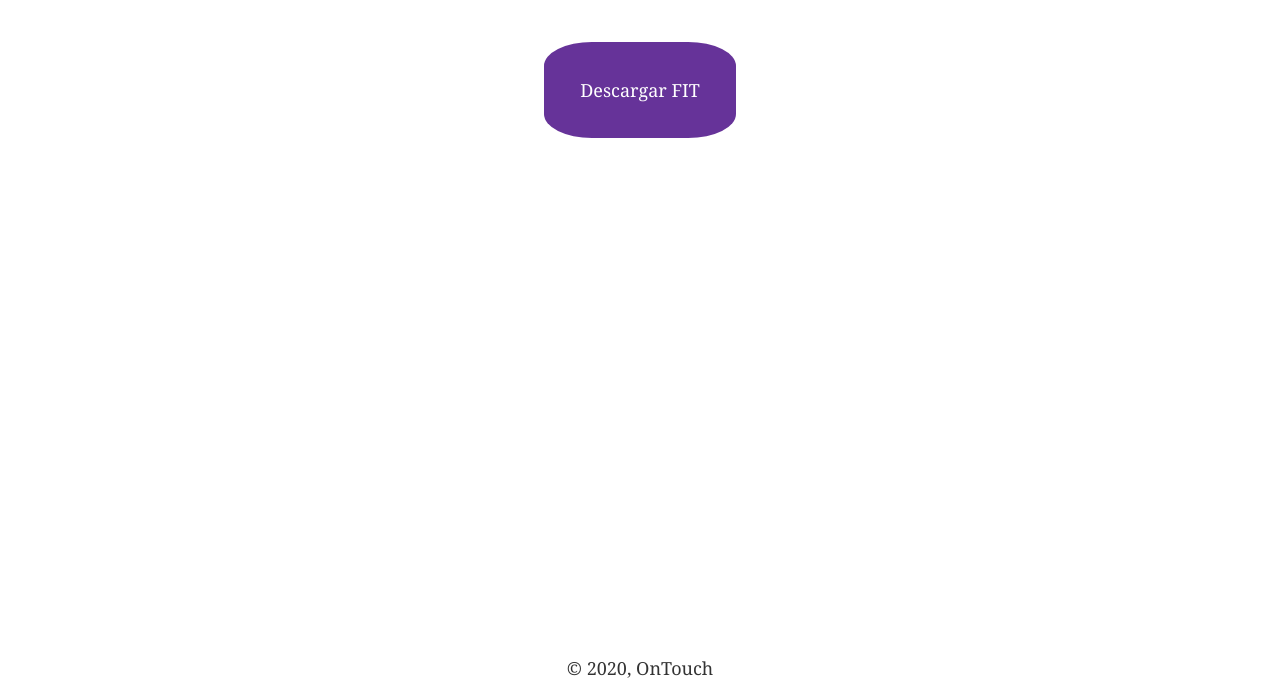
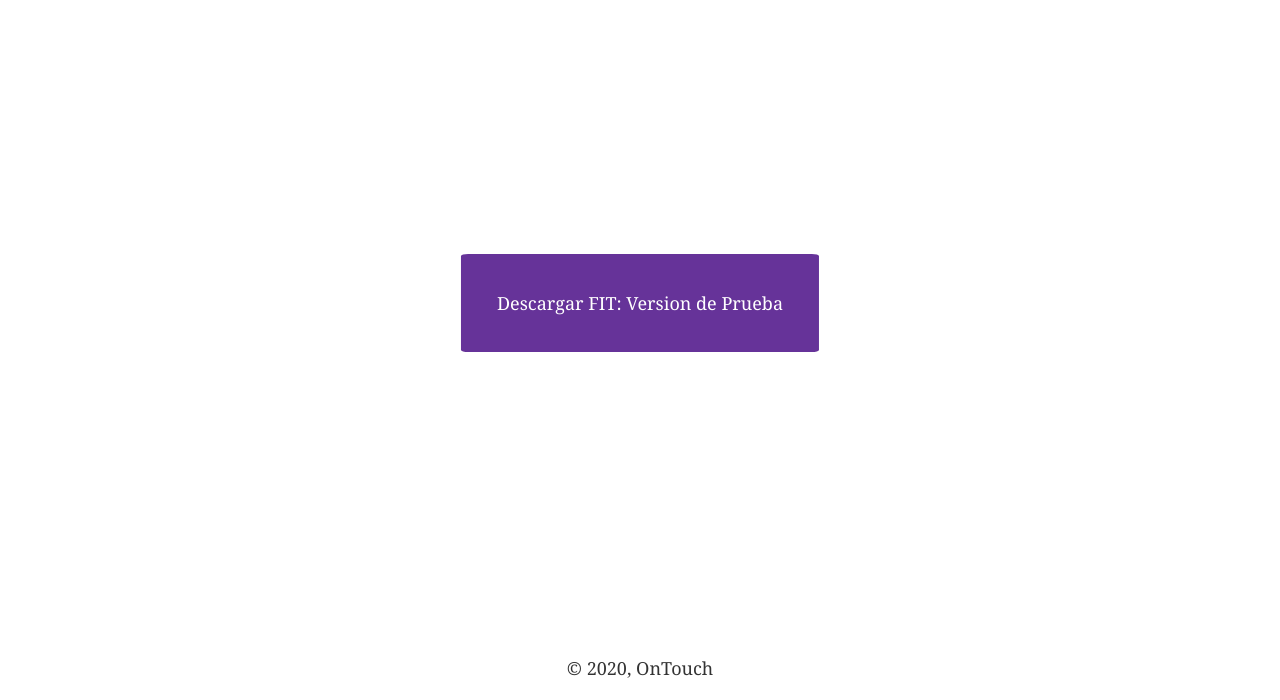
Before and after one commit to yoliveros/ontouch-site, a Gatsby site: page /Fit in a window 1280 px wide. Shown: the part 100-800 px from the top of the page. Built offline with nearby package versions, Linux system fonts and the light colour scheme; Gatsby itself is replaced by a stand-in of ours.

Commit message:
fit page modification, styling and btn text

```diff
--- a/src/pages/Fit.tsx
+++ b/src/pages/Fit.tsx
@@ -6,18 +6,23 @@
 (
 	<Layout>
 		<SEO title='FIT' />
-		<section style={{ marginTop: '10vh' }} >
+		<section style={{ position: 'relative', height: '70vh' }} >
 			<a style={{
 				padding: '2rem',
 				backgroundColor: '#663399',
-				borderRadius: '25%',
+				borderRadius: '2%',
 				textDecoration: 'none',
 				color: '#FFF',
-				fontSize: '18px'
+				fontSize: '18px',
+				margin: 'auto',
+				position: 'absolute',
+				top: '50%',
+				left: '50%',
+				transform: 'translate(-50%, -50%)'
 			}}
 				href="https://github.com/yoliveros/ontouch-site/raw/master/src/FitInstaller/FitInstaller.msi"
 				download>
-				Descargar FIT
+				Descargar FIT: Version de Prueba
 			</a>
 		</section>
 	</Layout>
```
